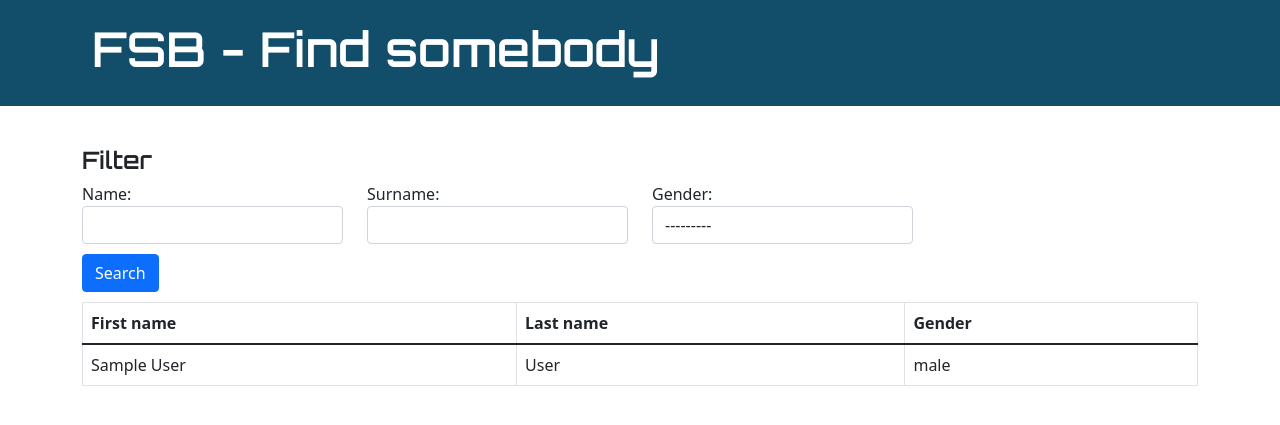
After one commit to ValeriiaPavl/find-somebody, a Django app: page /accounts/people/search in a window 1280 px wide. The commit adds this page. Shown: the top 425 px of the page. Run offline with Django 4.2, Linux system fonts and the light colour scheme; tables that the repository leaves empty hold one stand-in row (values such as "Sample post"); some libraries are stand-ins or nearby versions.

Commit message:
added frontend part for searching people

```diff
--- a/DatingSite/settings.py
+++ b/DatingSite/settings.py
@@ -44,7 +44,8 @@ INSTALLED_APPS = [
     'authentication',
     'user_profile',
     'DatingSite',
-    'find_people'
+    'find_people',
+    'widget_tweaks',
 ]
 
 MIDDLEWARE = [
--- /dev/null
+++ b/find_people/templates/find_people/search_users.html
@@ -0,0 +1,49 @@
+{% extends 'DatingSite/base.html' %}
+
+{% load static %}
+{% block content %}
+{% load widget_tweaks %}
+
+  <form method="get">
+      <div class="well" style="background-color:light-grey">
+        <h4 style="margin-top: 0">Filter</h4>
+        <div class="row">
+          <div class="form-group col-sm-4 col-md-3">
+            {{ filter.form.name.label_tag }}
+            {% render_field filter.form.name class="form-control" %}
+          </div>
+          <div class="form-group col-sm-4 col-md-3">
+            {{ filter.form.surname.label_tag }}
+            {% render_field filter.form.surname class="form-control" %}
+          </div>
+          <div class="form-group col-sm-4 col-md-3">
+            {{ filter.form.gender.label_tag }}
+            {% render_field filter.form.gender class="form-control" %}
+          </div>
+        </div>
+        <button type="submit" class="btn btn-primary search">Search</button>
+        </div>
+
+  </form>
+
+<table class=" table table-bordered">
+  <thead>
+  <tr>
+    <th>First name</th>
+    <th>Last name</th>
+    <th>Gender</th>
+  </tr>
+  </thead>
+  <tbody>
+  {% for user in filter.qs %}
+    <tr>
+    <td>{{ user.name }} </td>
+    <td>{{user.surname }} </td>
+      <td>{{ user.gender }}</td>
+    </tr>
+    {% endfor %}
+  </tbody>
+</table>
+
+
+{% endblock %}
--- a/static/css/DatingSite.css
+++ b/static/css/DatingSite.css
@@ -38,3 +38,7 @@ margin: 5px;
 border: none;
 background-color: transparent;
 }
+
+.search {
+margin: 10px 0px;
+}
```
